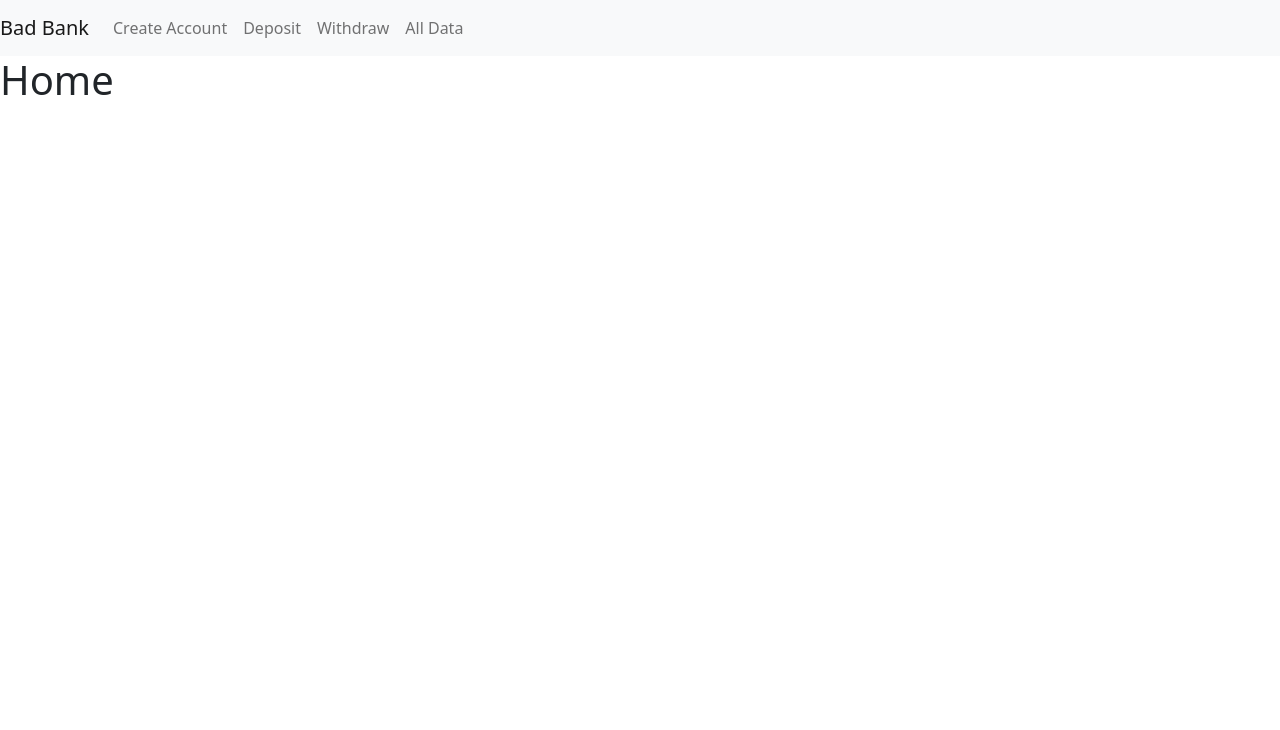
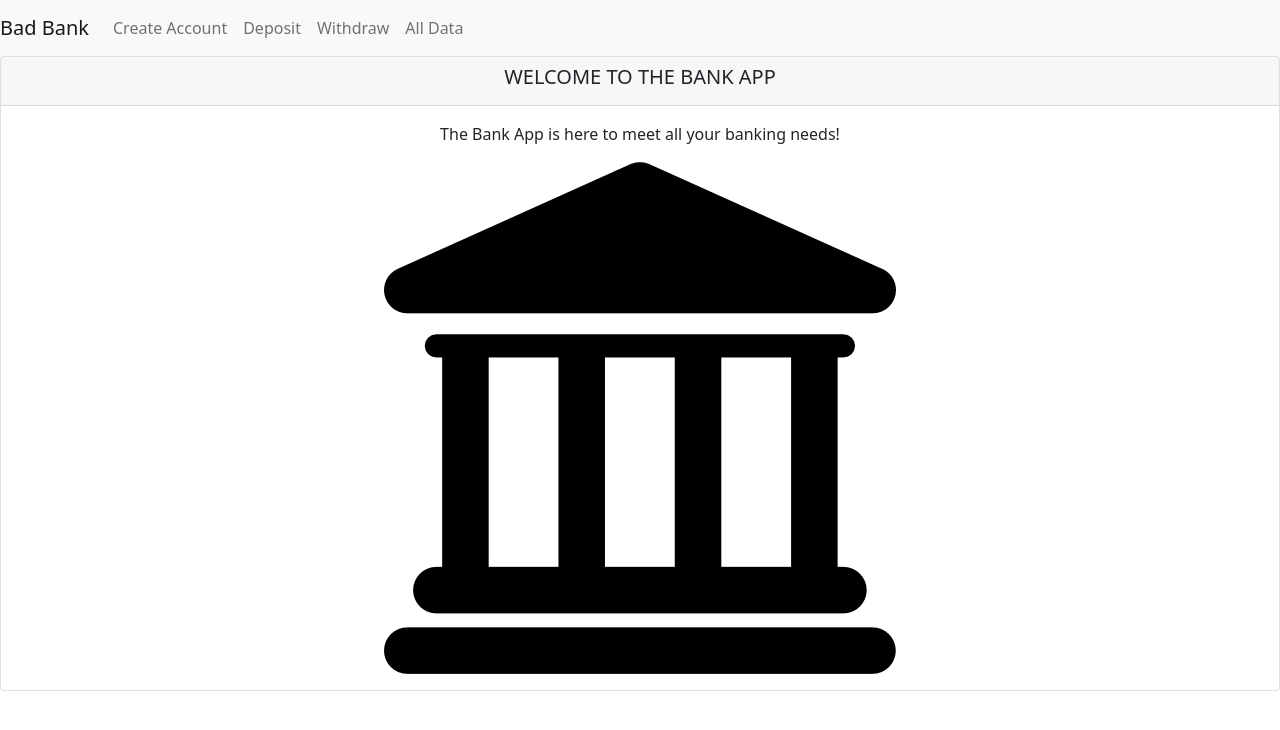
Before and after one commit to alexandrabaturina/mit-banking-app, a React (Create React App) app: page / in a window 1280 px wide. Shown: the top 730 px of the page. Built offline with nearby package versions, Linux system fonts and the light colour scheme.

Commit message:
feat: create home page

```diff
--- a/src/components/Home.js
+++ b/src/components/Home.js
@@ -1,7 +1,14 @@
 const Home = () => {
     return (
-        <h1>Home</h1>
+        <div className="card text-center">
+            <div className="card-header">
+                <h5 class="card-title">WELCOME TO THE BANK APP</h5>
+            </div>
+            <div className="card-body">
+                <p className="card-text">The Bank App is here to meet all your banking needs!</p>
+                <img src='bank.png' className='img-fluid' alt='Bad Bank' />
+            </div>
+        </div>
     )
 }
-
 export default Home
```
Also changed, not shown: public/bank.png (added).
